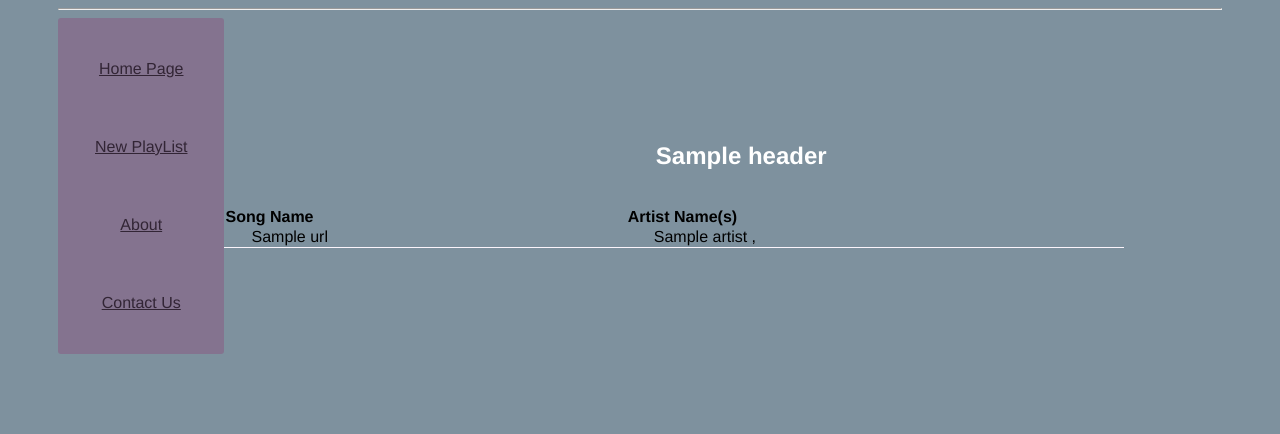
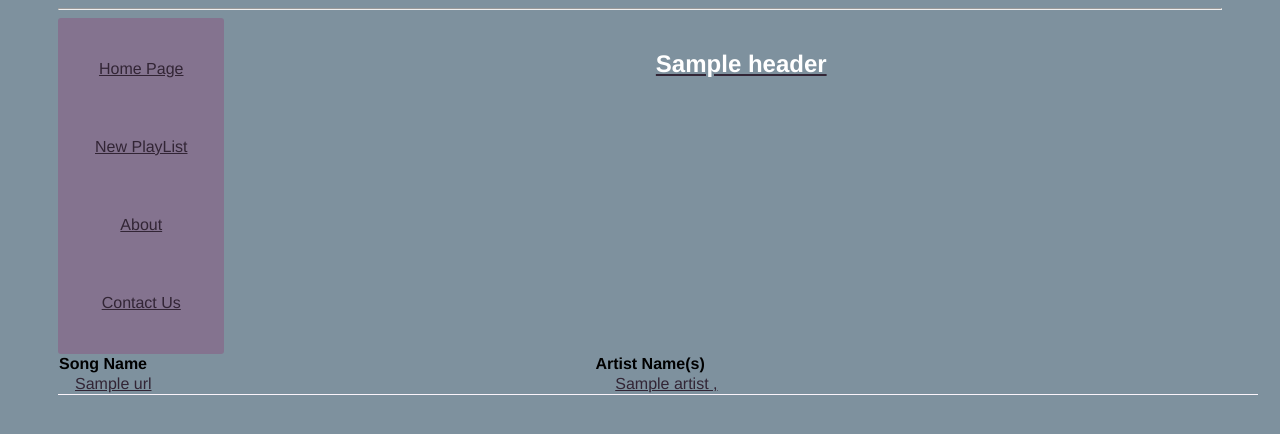
Before and after one commit to marloprojs/OOP-projects, a Flask app: template HW5/templates/tracks.html in a window 1280 px wide. Shown: the part 231-665 px from the top of the page. Run offline with Flask 2, Linux system fonts and the light colour scheme; the template is opened without the code that fills it: most values are stand-ins (such as "Sample title", 1, 10 or a date in 2020); some libraries are stand-ins or nearby versions.

Commit message:
added hrefs for songs, artists, and playlists

```diff
--- a/HW5/Viewer.py
+++ b/HW5/Viewer.py
@@ -61,8 +61,10 @@ def songs(playlist):
 	'''
 	playlistId = Controller.getPlaylistId(session['toke'], playlist)
 	if(playlistId):
+		#print(playlistId)
 		personal = Controller.getPlaylistSongs(session['toke'], playlistId)
-		return render_template("tracks.html", data=personal)
+		playListAllInfo = Controller.getSinglePlaylistLinfo(session['toke'], playlist)
+		return render_template("tracks.html", data=personal,header=playListAllInfo)
 
 	else:
 		return render_template("tracks.html")
@@ -92,7 +94,9 @@ def newPlayList(playlist):
 	newPlayListCreatore = Controller.createPlayList(session['toke'], newPlayListInfo)
 	#tracks.html and getPlayListSongs work together to get author and song name in table form
 	personal = Controller.getPlaylistSongs(session['toke'],Controller.getPlaylistId(session['toke'], newPlayListCreatore[0]))
-	return render_template("tracks.html", data=personal, header=formDictionary['name'])
+	playListAllInfo = Controller.getSinglePlaylistLinfo(session['toke'], formDictionary['name'])
+
+	return render_template("tracks.html", data=personal, header=playListAllInfo)
 
 
 @app.route("/callback")
--- a/HW5/templates/tracks.html
+++ b/HW5/templates/tracks.html
@@ -4,27 +4,34 @@
 {% endblock %}
 {% block body %}
 
-
-<br>
-<br>
-<br>
-<br>
-<h2>{{ header }}</h2>
-<br>
-
+<div style=" text-align: center;">
+	<a href="{{ header['external_urls']['spotify'] }}" style=float:none>
+		<h2>{{ header['name'] }}</h2>
+	</a>
+</div>
 <div class="">
-        <table style="width:75%">
+        <table style="width:100%">
 			<tr>
 				<th style="text-align: left;">Song Name</th>
 				<th style="text-align: left;">Artist Name(s)</th>
 			</tr>
         {% for track, name in data %}
             <tr>
-            	<td style=" text-align: left; padding-left: 3%;"> {{ name['name'] }}</td>
-				<td style=" text-align: left; padding-left: 3%;">
+            	<td>
+					<div style=" text-align: left; padding-left: 3%; float: left">
+						<a href="{{ name['external_urls']['spotify'] }}">
+							{{ name['name'] }}
+						</a>
+					</div>
+				</td>
+				<td >
+					<div style=" text-align: left; padding-left: 3%; float: left">
 					{% for artists in name['artists'] %}
-						{{ artists['name'] }} ,
+						<a href="{{ artists['external_urls']['spotify'] }}">
+							{{ artists['name'] }} ,
+						</a>
 					{% endfor %}
+					</div>
 				</td>
 			</tr>
 
```
Also changed, not shown: HW5/Controller.py (+12 -0 lines), 1 other file.
